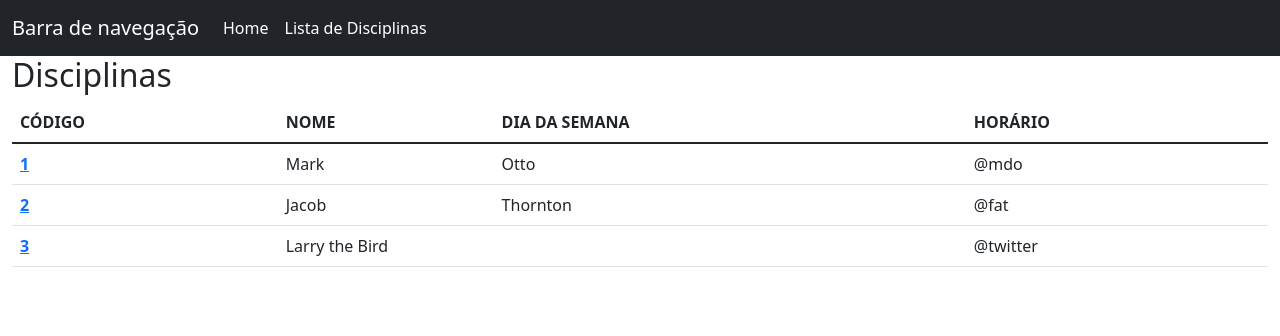
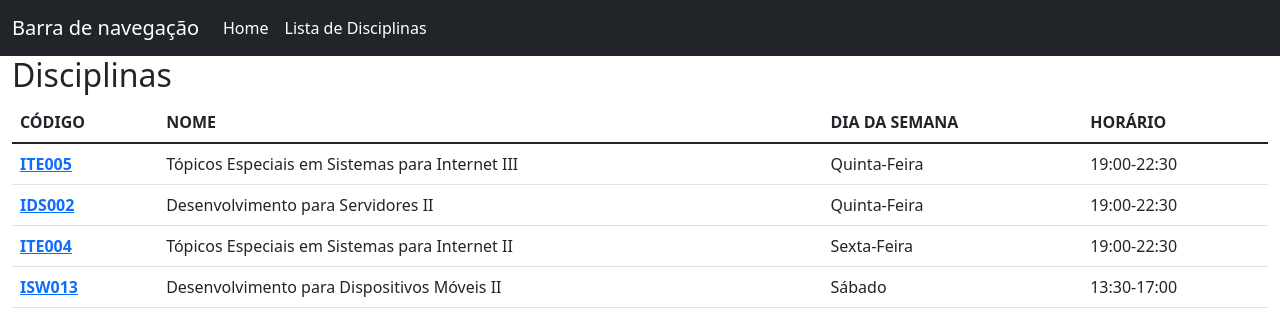
Before and after one commit to christianpinheiro/Exercicio-05, an Angular app: page /list in a window 1280 px wide. Shown: the top 336 px of the page. Built offline with nearby package versions, Linux system fonts and the light colour scheme.

Commit message:
1 file modified

```diff
--- a/src/app/list/list.component.html
+++ b/src/app/list/list.component.html
@@ -11,21 +11,28 @@
   <tbody>
 
     <tr>
-      <th scope="row"><a [routerLink]="['/list',1]">1</a></th>
-      <td>Mark</td>
-      <td>Otto</td>
-      <td>@mdo</td>
+      <th scope="row"><a [routerLink]="['/list',1]">ITE005</a></th>
+      <td>Tópicos Especiais em Sistemas para Internet III</td>
+      <td>Quinta-Feira</td>
+      <td>19:00-22:30</td>
     </tr>
     <tr>
-      <th scope="row"><a [routerLink]="['/list',2]">2</a></th>
-      <td>Jacob</td>
-      <td>Thornton</td>
-      <td>@fat</td>
+      <th scope="row"><a [routerLink]="['/list',2]">IDS002</a></th>
+      <td>Desenvolvimento para Servidores II </td>
+      <td>Quinta-Feira</td>
+      <td>19:00-22:30</td>
     </tr>
     <tr>
-      <th scope="row"><a [routerLink]="['/list',3]">3</a></th>
-      <td colspan="2">Larry the Bird</td>
-      <td>@twitter</td>
+      <th scope="row"><a [routerLink]="['/list',3]">ITE004</a></th>
+      <td>Tópicos Especiais em Sistemas para Internet II</td>
+      <td>Sexta-Feira</td>
+      <td>19:00-22:30</td>
+    </tr>
+    <tr>
+      <th scope="row"><a [routerLink]="['/list',4]">ISW013</a></th>
+      <td>Desenvolvimento para Dispositivos Móveis II</td>
+      <td>Sábado</td>
+      <td>13:30-17:00</td>
     </tr>
   </tbody>
 </table>
```
